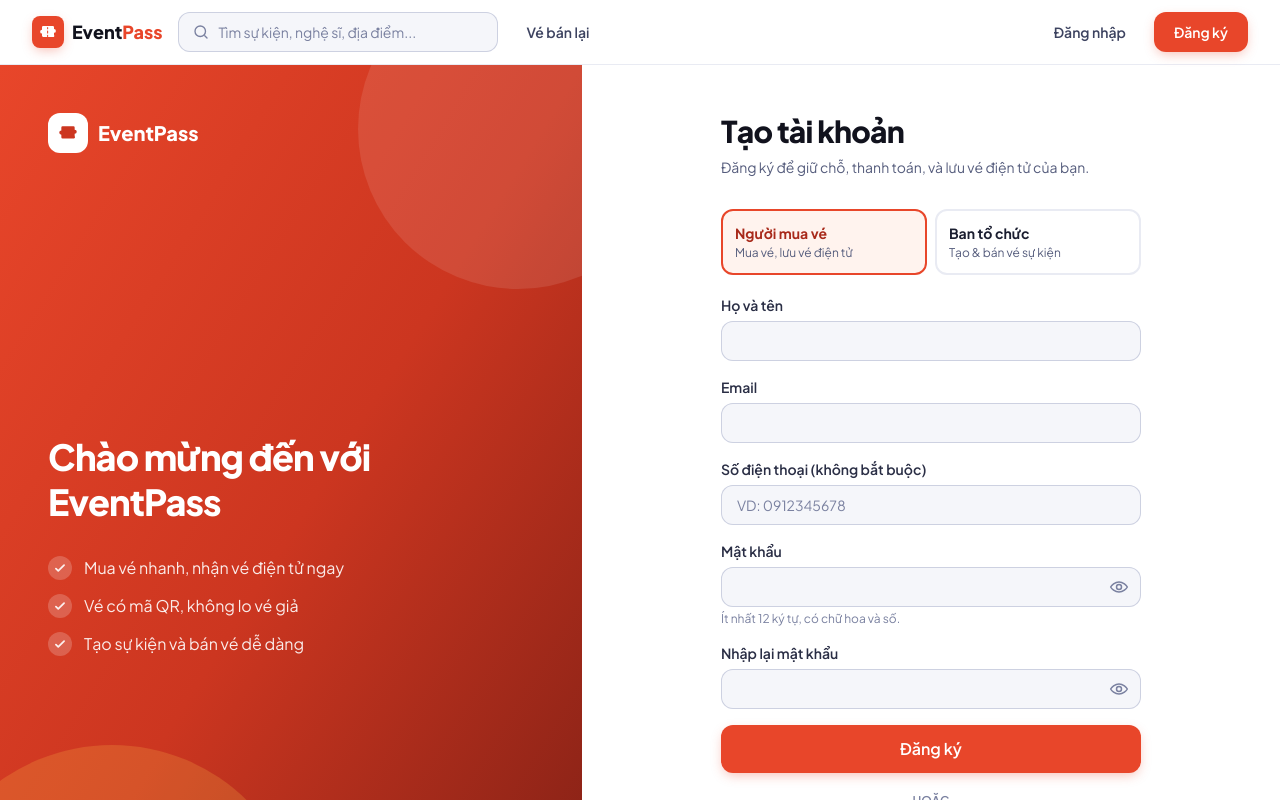
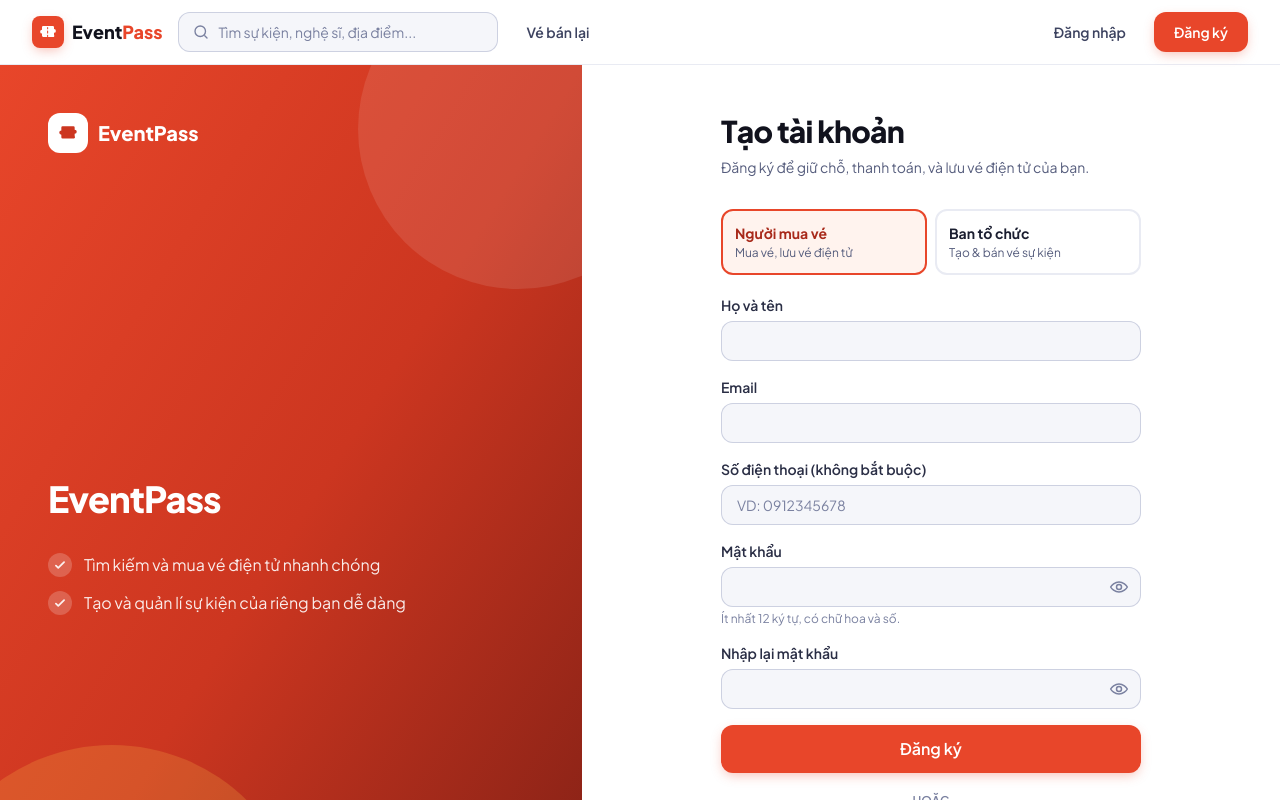
Before and after one commit to tranducthai/booking-ticket-system, a React (Vite) app in the folder apps/web/: page /dang-ky in a window 1280 px wide. Shown: the top 800 px of the page. Built offline with nearby package versions, Linux system fonts and the light colour scheme; no server answers.

Commit message:
feat(web): shorter copy on the sign-in brand panel
Co-Authored-By: Claude Sonnet 5.5 <noreply@anthropic.com>

```diff
--- a/apps/web/src/components/auth/AuthCard.tsx
+++ b/apps/web/src/components/auth/AuthCard.tsx
@@ -1,7 +1,7 @@
 import type { ReactNode } from "react";
 import { Link } from "react-router-dom";
 
-const PERKS = ["Mua vé nhanh, nhận vé điện tử ngay", "Vé có mã QR, không lo vé giả", "Tạo sự kiện và bán vé dễ dàng"];
+const PERKS = ["Tìm kiếm và mua vé điện tử nhanh chóng", "Tạo và quản lí sự kiện của riêng bạn dễ dàng"];
 
 /**
  * Shell of every sign-in style page (login, register, forgot/reset password):
@@ -27,7 +27,7 @@ export function AuthCard({ title, subtitle, children }: { title: string; subtitl
         </Link>
 
         <div className="relative">
-          <h2 className="max-w-sm text-4xl font-extrabold leading-tight !text-white">Chào mừng đến với EventPass</h2>
+          <h2 className="max-w-sm text-4xl font-extrabold leading-tight !text-white">EventPass</h2>
           <ul className="mt-8 space-y-3.5">
             {PERKS.map((p) => (
               <li key={p} className="flex items-center gap-3 text-white/90">
```
